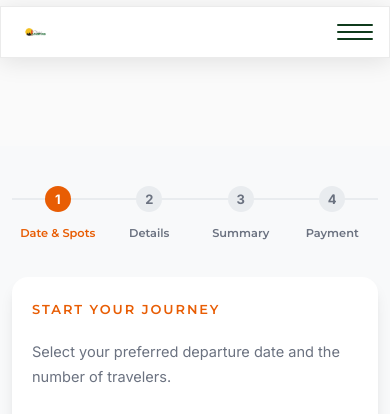
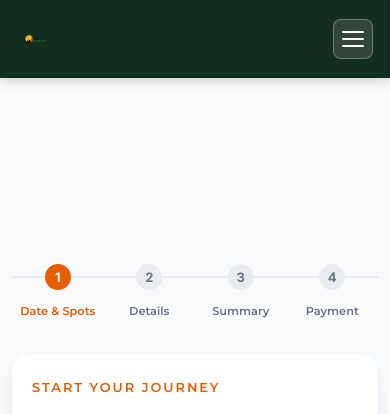
Before and after one commit to luileonzawadi/Divine-adventures-, a Python web app: template app/templates/booking/book_step1.html in a window 390 px wide. Shown: the top 414 px of the page. Run offline with Jinja, Linux system fonts and the light colour scheme; the template is opened without the code that fills it, so the values that code supplies are empty.

Commit message:
Navbar: sticky on desktop and mobile, consistent styling, hamburger fix

```diff
--- a/app/static/css/style.css
+++ b/app/static/css/style.css
@@ -3515,3 +3515,148 @@ html, body {
     max-width: 160px !important;
   }
 }
+
+/* ============================================
+   MOBILE NAVBAR — clean override
+   ============================================ */
+@media (max-width: 768px) {
+
+  /* Make navbar sticky (not fixed) so it flows naturally */
+  .navbar {
+    position: sticky !important;
+    top: 0 !important;
+    left: 0 !important;
+    right: 0 !important;
+    width: 100% !important;
+    max-width: 100% !important;
+    transform: none !important;
+    border-radius: 0 !important;
+    height: auto !important;
+    min-height: 70px !important;
+    padding: var(--space-3) 0 !important;
+    background-color: rgba(13, 40, 24, 0.97) !important;
+    box-shadow: 0 2px 12px rgba(0,0,0,0.2) !important;
+    box-sizing: border-box !important;
+  }
+
+  .navbar__inner {
+    padding: 0 var(--space-4) !important;
+    display: flex !important;
+    align-items: center !important;
+    justify-content: space-between !important;
+    width: 100% !important;
+    gap: var(--space-3) !important;
+  }
+
+  /* Logo — visible beside hamburger */
+  .navbar__logo {
+    flex: 1 !important;
+    display: flex !important;
+    align-items: center !important;
+  }
+
+  .navbar__logo-img {
+    height: 52px !important;
+    width: auto !important;
+    max-width: 150px !important;
+    object-fit: contain !important;
+  }
+
+  /* Hide desktop links and actions */
+  .navbar__links,
+  .navbar__actions {
+    display: none !important;
+  }
+
+  /* Show hamburger wrap */
+  .navbar__hamburger-wrap {
+    display: flex !important;
+    align-items: center !important;
+    position: relative !important;
+    flex-shrink: 0 !important;
+  }
+
+  /* Hamburger button — smaller, clear, styled */
+  .navbar__hamburger {
+    display: flex !important;
+    flex-direction: column !important;
+    justify-content: center !important;
+    gap: 5px !important;
+    width: 40px !important;
+    height: 40px !important;
+    background: rgba(255,255,255,0.12) !important;
+    border: 1.5px solid rgba(255,255,255,0.3) !important;
+    border-radius: var(--radius-md) !important;
+    padding: 8px !important;
+    cursor: pointer !important;
+    flex-shrink: 0 !important;
+  }
+
+  .navbar__hamburger span {
+    display: block !important;
+    width: 100% !important;
+    height: 2px !important;
+    background-color: var(--color-white) !important;
+    border-radius: 2px !important;
+    transition: transform var(--transition-base), opacity var(--transition-base) !important;
+  }
+
+  .navbar__hamburger.active {
+    background: rgba(255,255,255,0.2) !important;
+    border-color: rgba(255,255,255,0.5) !important;
+  }
+
+  /* Mini popup — drops below navbar, stays in screen */
+  .navbar__mini-popup {
+    position: absolute !important;
+    top: calc(100% + 8px) !important;
+    right: 0 !important;
+    left: auto !important;
+    width: 240px !important;
+    max-width: calc(100vw - 2rem) !important;
+    box-sizing: border-box !important;
+  }
+}
+
+/* ============================================
+   DESKTOP NAVBAR — consistent style override
+   ============================================ */
+@media (min-width: 769px) {
+  .navbar {
+    position: sticky !important;
+    top: 0 !important;
+    width: 100% !important;
+    height: auto !important;
+    min-height: var(--navbar-height) !important;
+    background-color: rgba(13, 40, 24, 0.97) !important;
+    box-shadow: 0 2px 16px rgba(0,0,0,0.18) !important;
+    backdrop-filter: blur(20px) !important;
+    -webkit-backdrop-filter: blur(20px) !important;
+    transform: none !important;
+    border-radius: 0 !important;
+    padding: var(--space-3) 0 !important;
+  }
+
+  .navbar__inner {
+    display: flex !important;
+    align-items: center !important;
+    justify-content: space-between !important;
+    gap: var(--space-6) !important;
+  }
+
+  .navbar__logo-img {
+    height: 80px !important;
+    width: auto !important;
+    max-width: 200px !important;
+    object-fit: contain !important;
+  }
+
+  .navbar__link {
+    color: rgba(255,255,255,0.85) !important;
+  }
+
+  .navbar__link:hover,
+  .navbar__link--active {
+    color: var(--color-white) !important;
+  }
+}
```
